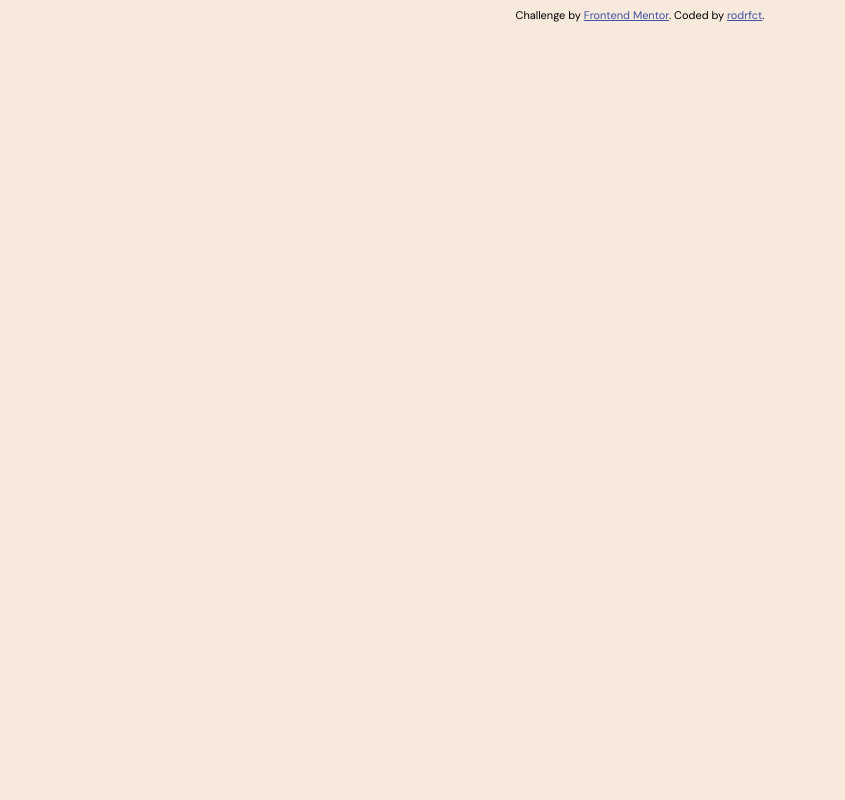
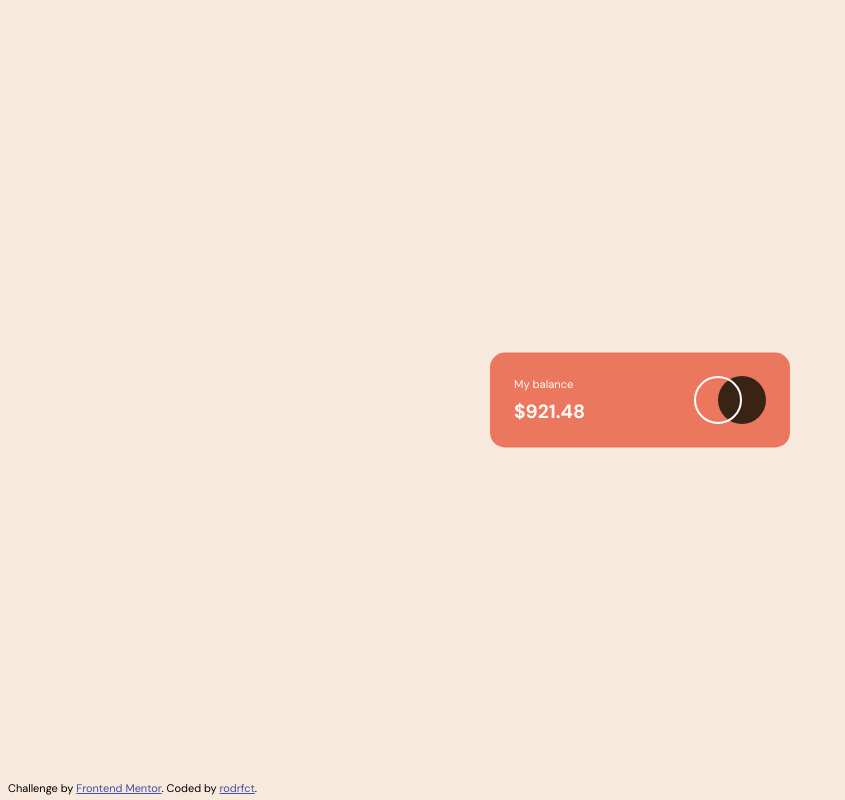
Before and after one commit to rodrfct/expenses-chart-component, a Vue app: page / in a window 1280 px wide. Shown: the whole page, without its empty margins (0-845 px from the left). Built offline with nearby package versions, Linux system fonts and the light colour scheme.

Commit message:
Balance component finished Plus some project setup

```diff
--- a/index.html
+++ b/index.html
@@ -13,7 +13,7 @@
       Coded by <a href="https://github.com/rodrfct/">rodrfct</a>.
     </div>
     <style>
-      .attribution { font-size: 11px; text-align: center; }
+      .attribution { font-size: 11px; position: absolute; bottom: 5px; }
       .attribution a { color: hsl(228, 45%, 44%); }
     </style>
     <script type="module" src="/src/main.js"></script>
--- a/src/App.vue
+++ b/src/App.vue
@@ -1,11 +1,29 @@
 <script setup>
+import Balance from './components/Balance.vue';
+import Spending from './components/Spending.vue';
+
 
 </script>
 
 <template>
+  <main>
+    <Balance />
 
+    <Spending />
+  </main>
 </template>
 
 <style scoped>
+  main {
+    width: 300px;
 
+    position: absolute;
+    top: 50%;
+    left: 50%;
+    transform: translate(-50%, -50%);
+  }
+
+  main > * {
+    margin: 5% 0;
+  }
 </style>
--- /dev/null
+++ b/src/components/Balance.vue
@@ -0,0 +1,32 @@
+<template>
+    <div class="card">
+        <div class="text">
+            <p>My balance</p>
+            <p class="balance">$921.48</p>
+        </div>
+
+        <img src="../assets/img/logo.svg" alt="">
+    </div>
+</template>
+
+<style scoped>
+.card {
+    background-color: var(--soft-red);
+    border-radius: 15px;
+    padding: 1rem 1.5rem;
+    color: var(--very-pale-orange);
+
+    display: flex;
+    justify-content: space-between;
+}
+
+p {
+    font-size: .7rem;
+    margin: .5rem 0;
+}
+
+.balance {
+    font-size: 1.2rem;
+    font-weight: 700;
+}
+</style>
--- /dev/null
+++ b/src/components/Spending.vue
@@ -0,0 +1,5 @@
+<script setup></script>
+
+<template></template>
+
+<style scoped></style>
```
